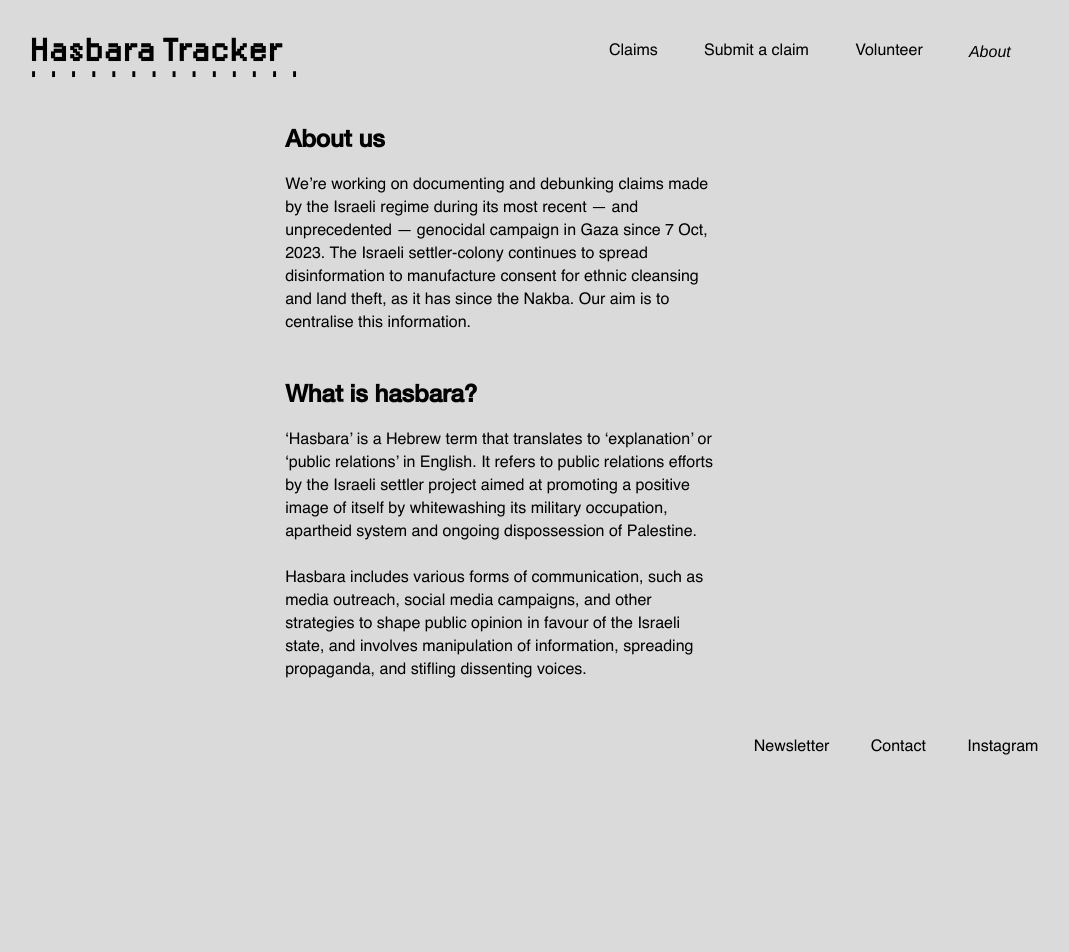
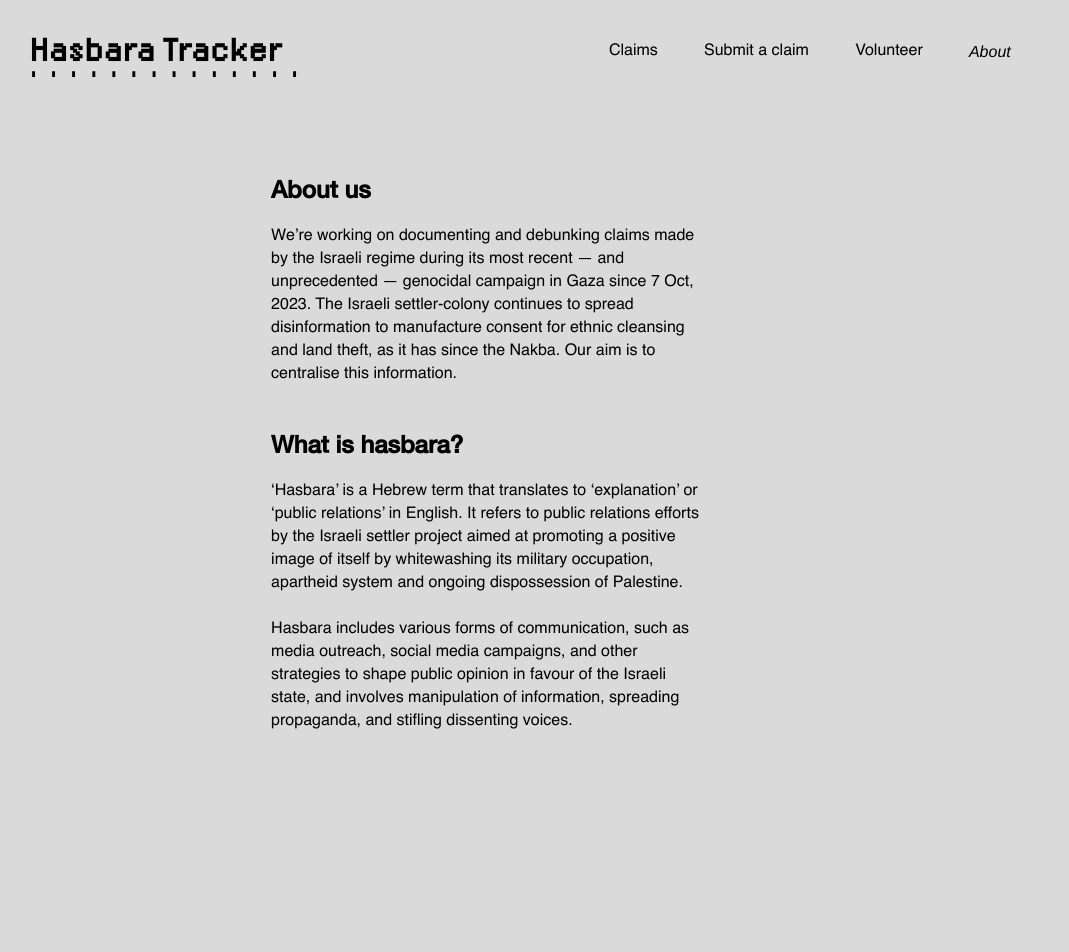
Before and after one commit to tamtzekin/hasbara-tracker, a React (Create React App) app: page /about in a window 1280 px wide. Shown: the top 952 px of the page, without its empty margins (150-1219 px from the left). Before the commit the page ends 806 px from the top, so only its background shows below. Built offline with nearby package versions, Linux system fonts and the light colour scheme.

Commit message:
Footer doesn't overlap, neater responsive layout

```diff
--- a/src/App.css
+++ b/src/App.css
@@ -190,9 +190,8 @@ h2 .expand-text {
 }
 
 .content-container {
-    position: absolute;
-    left: 22%;
-    margin: -4% 32.5% 0 12%;
+    position: relative;
+    margin: 0 31% 0 31%;
     padding-bottom: 3%;
 }
 
@@ -212,9 +211,25 @@ h2 .expand-text {
     box-sizing: border-box;
 }
 
+
+
+.footer-container {
+    width: 100%;
+    display: flex;
+    justify-content: space-around;
+    flex-direction: column;
+    /* min-height: 10vh; */
+    padding-bottom: 10px;
+    bottom: 0;
+    position: relative;
+}
+
+
+
 .footer {
     position: absolute;
-    padding-bottom: 40px;
+    bottom: -3500%;
+    right: 7.4%;
     display: flex;
     list-style-type: none;
     white-space: nowrap;
@@ -222,21 +237,14 @@ h2 .expand-text {
 
 .footer a {
     text-decoration: none;
-    margin-left: 10px;
-    padding: 8px;
+    margin: 0 10px;
     font-size: 1em;
 }
+
 
 .footer a:hover {
     cursor: crosshair;
     text-decoration: dashed underline;
-}
-
-.footer-container {
-    position: absolute;
-    bottom: 0;
-    margin-bottom: 5%;
-    right: 32%;
 }
 
 
@@ -267,7 +275,6 @@ h1.ht-heading {
     top: 5%;
     right: 15%;
     display: flex;
-    flex: 1;
     list-style-type: none;
     white-space: nowrap;
 }
@@ -331,7 +338,7 @@ h1.ht-heading {
     }
 
     .content-container {
-        margin: 10% 4% 0 -17%;
+        margin: 20% 0 25% 0;
     }
 
     details.expandable-text-homepage {
--- a/src/components/Footer.js
+++ b/src/components/Footer.js
@@ -4,11 +4,13 @@ import '../App.css';
 
 const Footer = () => {
     return (
-        <span class="footer">
-            <li><Link to="/newsletter">Newsletter</Link></li>
-            <li><Link to="/contact">Contact</Link></li>
-            <li><Link to="http://instagram.com/hasbaratracker" target="_blank">Instagram</Link></li>
-        </span>
+        <div className="footer-container">
+            <div className="footer">
+                <li><Link to="/newsletter">Newsletter</Link></li>
+                <li><Link to="/contact">Contact</Link></li>
+                <li><Link to="http://instagram.com/hasbaratracker" target="_blank">Instagram</Link></li>
+            </div>
+        </div>
     )
 }
 
--- a/src/components/Homepage.js
+++ b/src/components/Homepage.js
@@ -91,9 +91,7 @@ const Homepage = () => {
         </div>
         </span>
 
-        <div className="footer-container">
-            <Footer />
-        </div>
+        <Footer />
     </>
     );
 };
```
